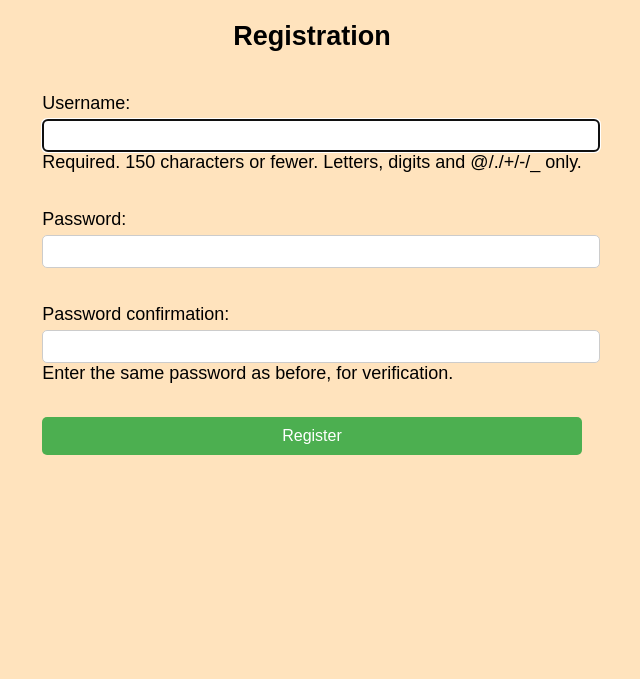
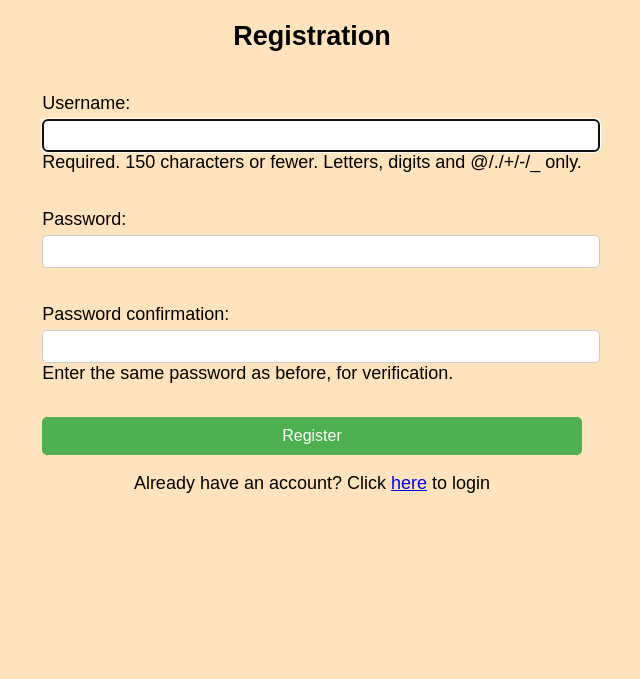
Before and after one commit to emrearslandogan/urlShortener, a Django app: page /register/ in a window 1280 px wide. Shown: the part 121-800 px from the top of the page, without its empty margins (328-968 px from the left). Run offline with Django 5.2, Linux system fonts and the light colour scheme.

Commit message:
login and register fix

```diff
--- a/templates/login.html
+++ b/templates/login.html
@@ -8,5 +8,6 @@
         {{ form.as_p }}
         <button type="submit">Login</button>
     </form>
+    <p>No account? Click <a href="{% url 'register' %}">here</a> to register</p>
 
 {% endblock %}
--- a/templates/register.html
+++ b/templates/register.html
@@ -8,5 +8,6 @@
         {{ form.as_p }}
         <button type="submit" class="register_button">Register</button>
     </form>
+    <p>Already have an account? Click <a href="{% url 'login' %}">here</a> to login</p>
 
 {% endblock main_content %}
```
Also changed, not shown: README.md (added), db.sqlite3 (deleted), urlShortener/migrations/0001_initial.py (added), urlShortener/migrations/__init__.py (added).
